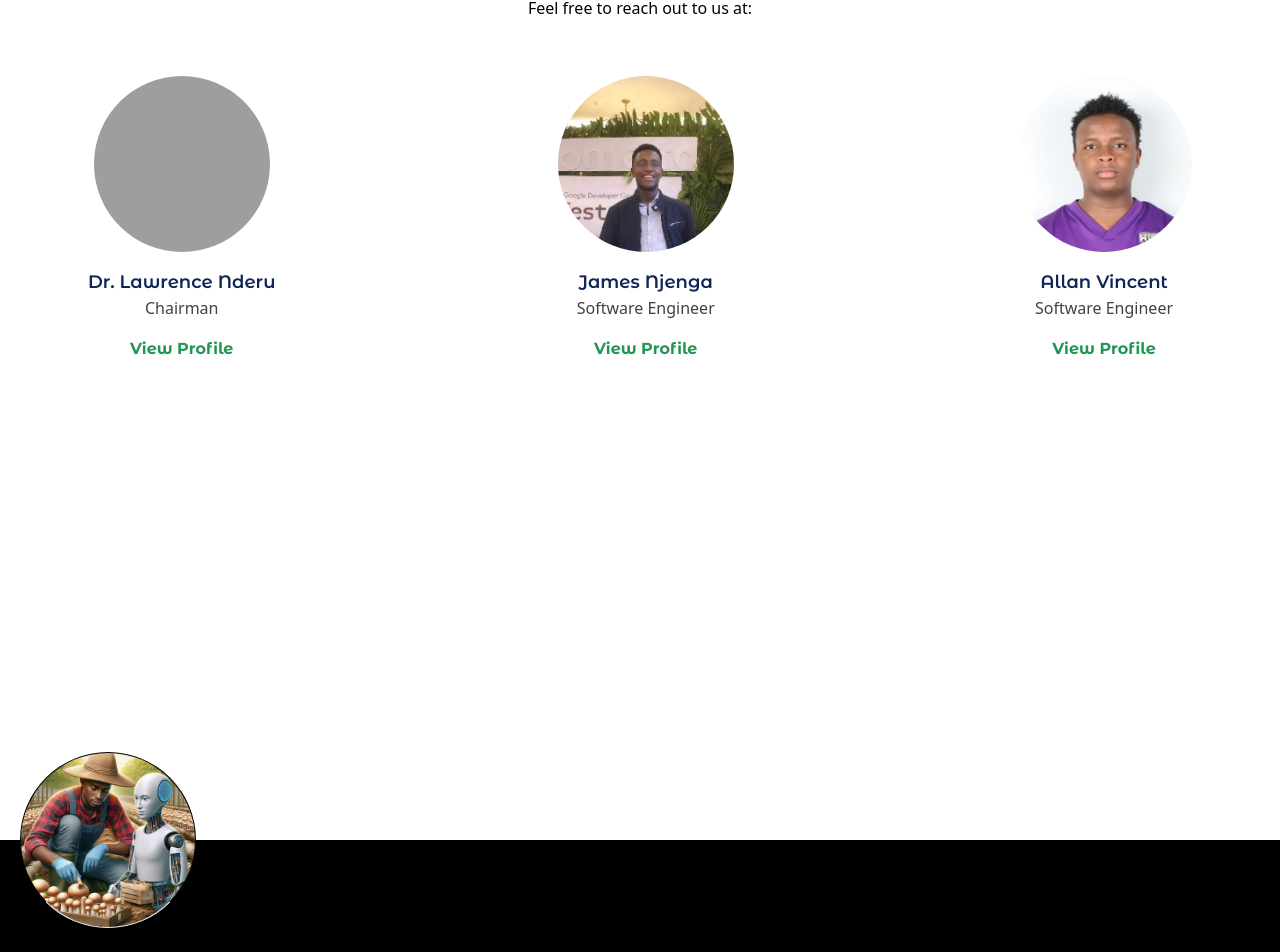
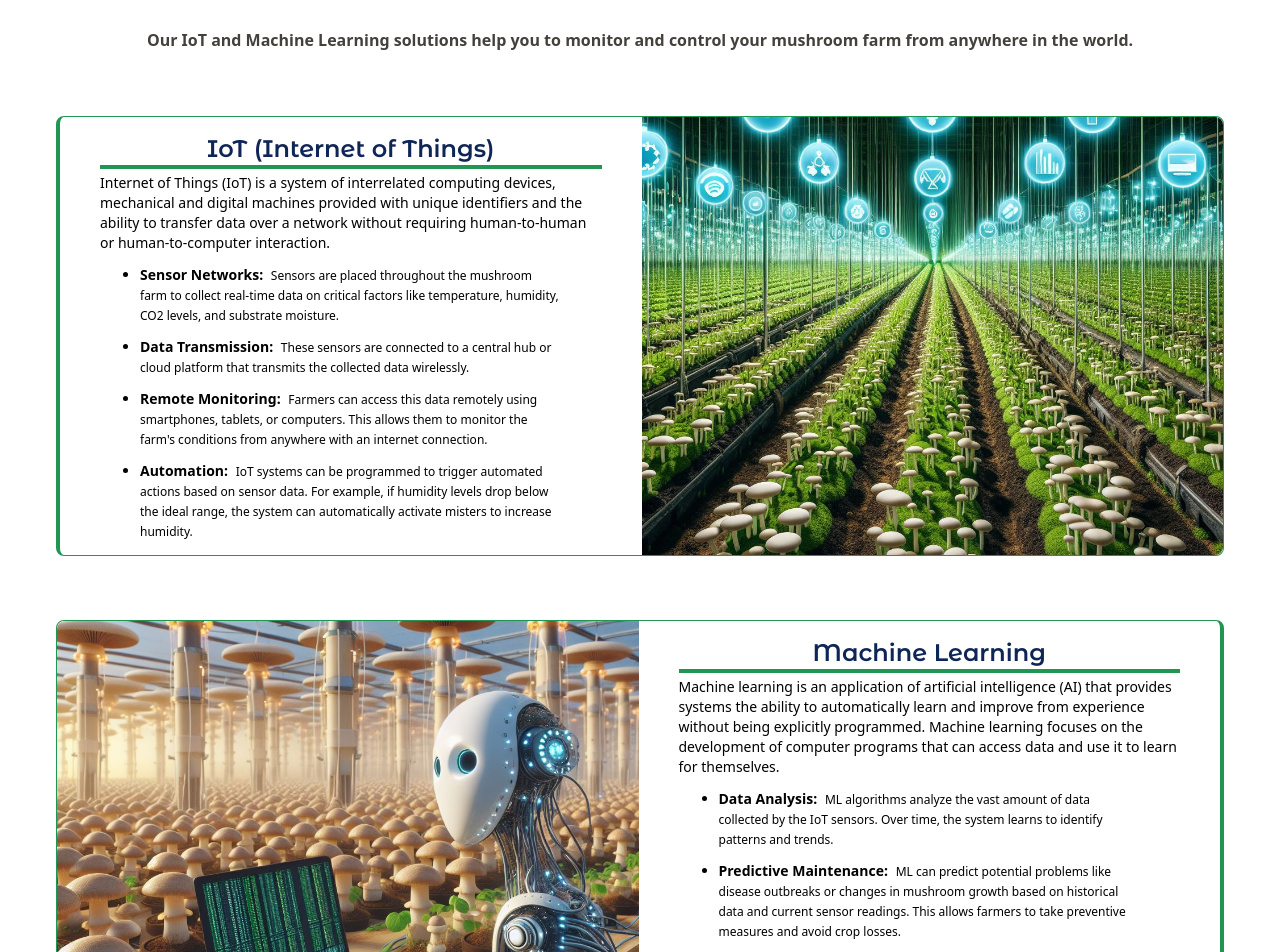
Before and after one commit to KINYENJE/JHUB-Smart-Mushroom-Farming, a React (Create React App) app: page / in a window 1280 px wide. Shown: the part 1680-2632 px from the top of the page. Built offline with nearby package versions, Linux system fonts and the light colour scheme; grey boxes are pictures that could not be loaded.

Commit message:
IOT & ML section

```diff
--- a/src/App.css
+++ b/src/App.css
@@ -52,6 +52,22 @@ h1, h2, h3, h4, h5, h6 {
 
 }
 
+.sticky-at-top {
+  position: fixed;
+  top: 0;
+  width: 100%;
+  z-index: 1000;
+  background-color: rgb(14 37 87 / 0.9);
+  border-radius: 0.1rem;
+  color: whitesmoke;
+  margin-top: 0px;
+  margin-bottom: 0px;
+  border-bottom: 3px solid rgb(33 , 150 , 83, 1);
+  border-top: none;
+  /* transition: top 0.3s ease-in-out; */
+
+}
+
 *{
   scroll-behavior: smooth;
 }
--- a/src/components/ContactCard.jsx
+++ b/src/components/ContactCard.jsx
@@ -1,5 +1,5 @@
 import React from 'react'
-import { ContactDetails } from '../constants'
+// import { ContactDetails } from '../constants'
 
 const ContactCard = ({profilePic, name, role, linkedInUrl}) => {
   return (
--- a/src/components/Hero.jsx
+++ b/src/components/Hero.jsx
@@ -1,15 +1,21 @@
 import React from 'react'
 import MushroomSlider from './MushroomSlider'
-import { MushroomTypes } from '../constants'
+import { IoT_MlInfo, MushroomTypes } from '../constants'
 import ContactUs from './ContactUs'
+import IoT_ML from './IoT_ML'
+import farmers_ai from '../assets/images/farmer_with_AI2.jpeg'
+
+
 
 function Hero() {
   return (
   <div className="w-full max-w-[1440px] px-8 lg:px-14 App min-h-[100vh] mt-10  " id='home'>
-    <h1 className='block text-4xl font-bold sm:text-title-xl underline underline-offset-4 '>SMART MUSHROOM FARMING</h1>
+    <h1 className='block text-4xl font-bold sm:text-title-xl underline underline-offset-4 '>
+      SMART MUSHROOM FARMING
+      </h1>
 
     {/** Mushroom farming in kenya details */}
-    <div className="w-full flex gap-5 my-12 pic rounded-lg">
+    <div className="w-full flex gap-5 my-12 rounded-lg bg-center bg-cover bg-no-repeat" style={{backgroundImage: `url(${farmers_ai})`}}>
 
       <div className="w-2/3 text-wrap flex items-center justify-center px-10 blue_overlay rounded-lg " data-aos="fade-right"  data-aos-duration="3000">
       <p className='leading-9 text-left text-white font-semibold '>
@@ -24,7 +30,7 @@ function Hero() {
 
       {/** Mushroom farming in kenya image */}
       <div className="w-2/3 flex items-center justify-center overflow-hidden" data-aos="fade-left"  data-aos-duration="3000">
-       <div className="w-[300px] lg:w-[400px] h-96  pic rounded-lg border-2 border-black overflow-x-hidden" >
+       <div className="w-[300px] lg:w-[400px] h-96  rounded-lg  overflow-x-hidden bg-center  bg-contain" style={{backgroundImage: `url(${farmers_ai})`}} >
           {/* <img src={heroImage} alt="mushroom farming in kenya" className="w-full h-full object-cover" /> */}
         </div>
       </div>
@@ -37,6 +43,14 @@ function Hero() {
       <h2 className='text-2xl font-semibold capitalize my-8 underline underline-offset-3'>Variety of Mushrooms Grown In Kenya</h2>
 
       <MushroomSlider slides={MushroomTypes}/>
+    </section>
+
+
+    {/** iot and ml section */}
+    <section className='my-28 w-full  overflow-hidden ' id='iot-ml'>
+      <h2 className='text-3xl font-semibold capitalize my-8 underline underline-offset-3'>IoT and Machine Learning</h2>
+      <p className='font-semibold text-warmGray-700'>Our IoT and Machine Learning solutions help you to monitor and control your mushroom farm from anywhere in the world.</p>
+      <IoT_ML slides={IoT_MlInfo}/>
 
     </section>
 
--- /dev/null
+++ b/src/components/IoT_ML.jsx
@@ -0,0 +1,32 @@
+import React from 'react'
+
+function IoT_ML({slides}) {
+  return (
+    <div className='my-10'>
+      {slides.map((slide, index) => (
+        <div key={index} className={`flex ${(slide.name === "Machine Learning" ? "flex-row-reverse h-[480px] border-r-4 border-success" : " h-[440px] border-l-4 border-success")}  w-full my-16 rounded-lg border`}>
+          <div className='w-1/2 flex flex-col gap-3 py-4 px-10'>
+           <div className='h-1/2'>
+            <h3 className='text-2xl border-b-4 border-success'>{slide.name}</h3>
+            <p className='text-left mt-1 text-sm'>{slide.description}</p>
+           </div>
+
+           {slide.subArray.map((sub, index) => (
+            <div key={index} className='h-1/2 text-sm px-10'>
+              <ul>
+                <li className="list-disc font-bold text-left">{sub.title}: <span className='font-medium text-xs pl-1 '>{sub.details}</span> </li>
+              </ul>
+            </div>
+
+           ))}
+          </div>
+          <div className='w-1/2 '>
+            <img src={slide.image} alt={slide.name} className={`${(slide.name === "Machine Learning" ? "rounded-r-none" : "rounded-l-none ")} object-cover  object-center h-full w-full rounded-lg`} />
+          </div>
+        </div>
+      ))}
+    </div>
+  )
+}
+
+export default IoT_ML
--- a/src/constants/index.js
+++ b/src/constants/index.js
@@ -5,6 +5,10 @@ import maitake from "../assets/images/maitake.webp"
 import lions_mane from "../assets/images/lions.jpg"
 import james from "../assets/images/james.jpeg"
 import vince from "../assets/images/vince.jpeg"
+import iot from "../assets/images/iot_2.jpeg"
+import ml from "../assets/images/monitoring.jpeg"
+
+
 
 export const navLinks = [
   { name: 'Home', href: '#home' },
@@ -13,10 +17,59 @@ export const navLinks = [
   {name: 'Contact Us', href: '#contact'}
 ]
 
-export const IoT_ML = [
-  {name: 'IoT', description: 'Internet of Things (IoT) is a system of interrelated computing devices, mechanical and digital machines provided with unique identifiers and the ability to transfer data over a network without requiring human-to-human or human-to-computer interaction.', image: 'https://www.iotforall.com/wp-content/uploads/2019/07/iot-1.jpg'},
-  {name: 'Machine Learning', description: 'Machine learning is an application of artificial intelligence (AI) that provides systems the ability to automatically learn and improve from experience without being explicitly programmed. Machine learning focuses on the development of computer programs that can access data and use it to learn for themselves.', image: 'https://www.simplilearn.com/ice9/free_resources_article_thumb/machine-learning-tutorial.jpg'},
-]
+// Import images if needed
+// import iot from 'path/to/iotImage.jpg';
+// import ml from 'path/to/mlImage.jpg';
+
+export const IoT_MlInfo = [
+  {
+    name: 'IoT (Internet of Things)',
+    description: 'Internet of Things (IoT) is a system of interrelated computing devices, mechanical and digital machines provided with unique identifiers and the ability to transfer data over a network without requiring human-to-human or human-to-computer interaction.',
+    image: iot,
+    subArray: [
+      {
+        title: 'Sensor Networks',
+        details: 'Sensors are placed throughout the mushroom farm to collect real-time data on critical factors like temperature, humidity, CO2 levels, and substrate moisture.'
+      },
+      {
+        title: 'Data Transmission',
+        details: 'These sensors are connected to a central hub or cloud platform that transmits the collected data wirelessly.'
+      },
+      {
+        title: 'Remote Monitoring',
+        details: 'Farmers can access this data remotely using smartphones, tablets, or computers. This allows them to monitor the farm\'s conditions from anywhere with an internet connection.'
+      },
+      {
+        title: 'Automation',
+        details: 'IoT systems can be programmed to trigger automated actions based on sensor data. For example, if humidity levels drop below the ideal range, the system can automatically activate misters to increase humidity.'
+      }
+    ]
+  },
+  {
+    name: 'Machine Learning',
+    description: 'Machine learning is an application of artificial intelligence (AI) that provides systems the ability to automatically learn and improve from experience without being explicitly programmed. Machine learning focuses on the development of computer programs that can access data and use it to learn for themselves.',
+    image: ml,
+    subArray: [
+      {
+        title: 'Data Analysis',
+        details: 'ML algorithms analyze the vast amount of data collected by the IoT sensors. Over time, the system learns to identify patterns and trends.'
+      },
+      {
+        title: 'Predictive Maintenance',
+        details: 'ML can predict potential problems like disease outbreaks or changes in mushroom growth based on historical data and current sensor readings. This allows farmers to take preventive measures and avoid crop losses.'
+      },
+      {
+        title: 'Optimized Growing Conditions',
+        details: 'By analyzing past successful crops, ML models can help determine the optimal growing conditions for specific mushroom varieties. This can involve fine-tuning temperature, humidity, and CO2 levels for maximum yield and quality.'
+      },
+      {
+        title: 'Mushroom Classification (Prototype Stage)',
+        details: 'In some research projects, ML algorithms are being explored to classify mushrooms based on images. This could potentially help identify and separate edible from toxic mushrooms, although this is still under development.'
+      }
+    ]
+  }
+];
+
 
 
 export const ContactDetails = [
```
